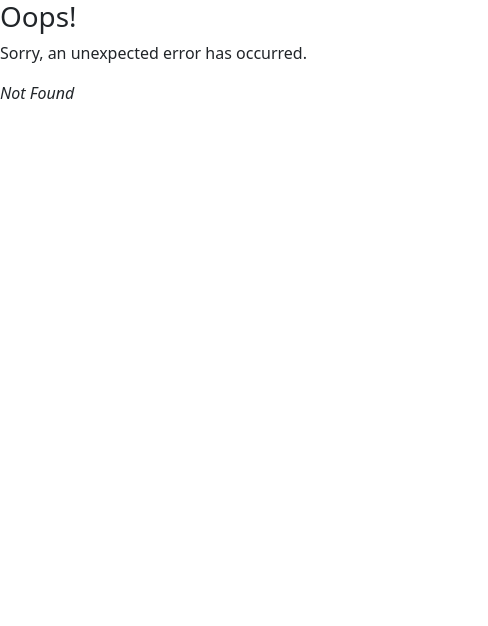
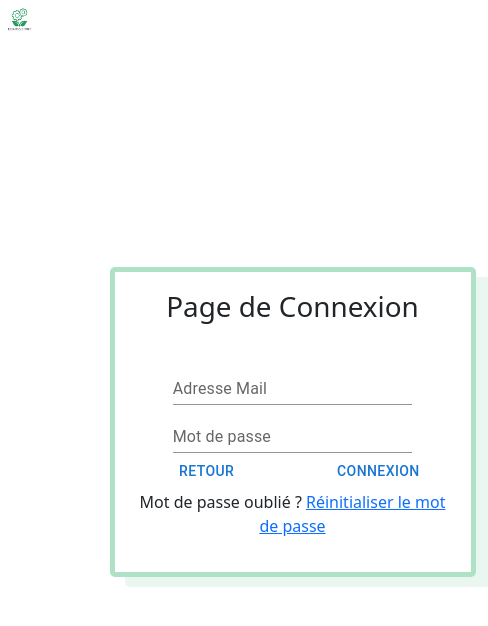
Before and after one commit to GuillaumeDOMART/Eco-Assistant, a React (Create React App) app in the folder front/: page /login in a window 390 px wide. Before the commit this address had no page. Shown: the top 626 px of the page, 488 px wide, since content can reach past the window. Built offline with nearby package versions, Linux system fonts and the light colour scheme.

Commit message:
- add Image logo - add some component responsive for connexion page

```diff
--- /dev/null
+++ b/front/src/Connexion/ConnexionPage.js
@@ -0,0 +1,53 @@
+import {Col, Container, Row} from "react-bootstrap";
+import {useForm} from "react-hook-form";
+import {Button, TextField} from "@mui/material";
+import logo from "./logo.PNG"
+function ConnexionPage(){
+    const {register, handleSubmit} = useForm();
+    return (
+        <>
+            <Col style={{minWidth:"20%",minHeight:"50%"}}>
+            <Row>
+                <Container>
+                <img className="logo" src={require('./logo.PNG')}  alt={"logo"} style={{width:'10%',height: 'auto'}}/>
+                </Container>
+            </Row>
+            <Row>
+                <Container style={{
+                    position: 'absolute', left: '75%', top: '50%',
+                    transform: 'translate(-50%, -50%)',
+                }}>
+
+                        <Col
+                            md={6}
+                            style={{
+                                borderRadius: "5px",
+                                border: "5px solid #aee1c6",
+                                boxShadow: "15px 10px 1px #EAF7F0",
+                                textAlign:"center",
+                                padding:"5%"
+                            }}>
+                            <h1 style={{paddingBottom : "8%"}}>Page de Connexion</h1>
+                            <form onSubmit={handleSubmit}>
+                                <TextField label="Adresse Mail" type="email" variant="standard" style={{width:"75%"}}/><br/>
+                                <TextField label="Mot de passe" type="password" variant="standard" style={{width:"75%"}}/><br/>
+                                <Row>
+                                    <Col>
+                                        <Button type={"submit"} style={{}}>Retour</Button><br/>
+                                    </Col>
+                                    <Col>
+                                        <Button type={"submit"} style={{}}>Connexion</Button><br/>
+                                    </Col>
+                                </Row>
+
+                                <p>Mot de passe oublié ? <a href="/questionnaire">Réinitialiser le mot de passe</a></p>
+                            </form>
+                        </Col>
+                </Container>
+            </Row>
+            </Col>
+
+        </>
+    )
+}
+export default ConnexionPage;
--- a/front/src/index.js
+++ b/front/src/index.js
@@ -12,6 +12,7 @@ import {
 import Questionnaire from "./Quiz/Questionnaire";
 import ErrorPage from "./ErrorPage";
 import ResultPage from "./ResultPage/ResultPage";
+import ConnexionPage from "./Connexion/ConnexionPage";
 
 const router = createBrowserRouter([
     {
@@ -26,6 +27,10 @@ const router = createBrowserRouter([
     ,{
         path:"/result",
         element: <ResultPage/>
+    },
+    {
+        path:"/login",
+        element: <ConnexionPage/>
     }
 ]);
 
```
Also changed, not shown: front/src/Connexion/logo.PNG (added).
